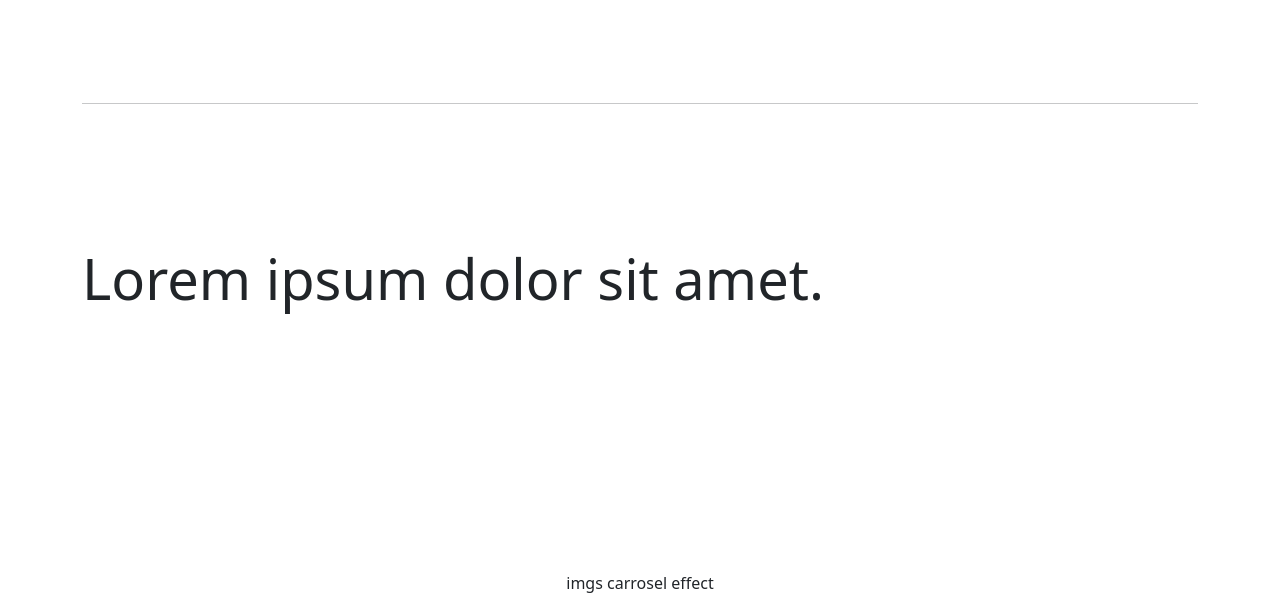
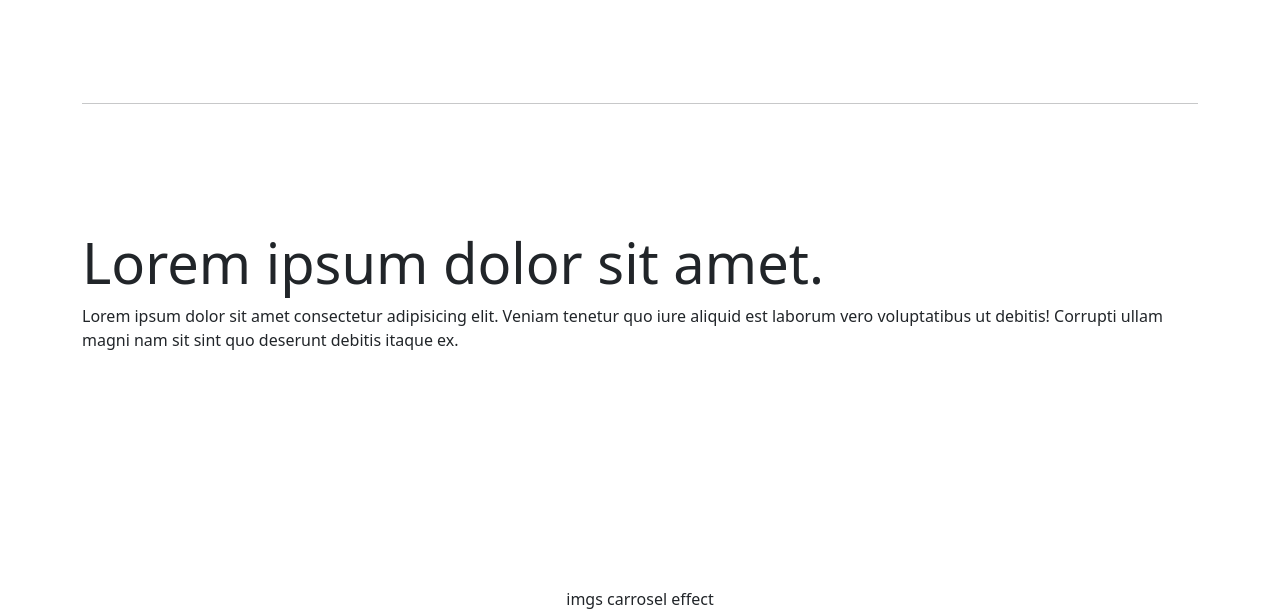
Before and after one commit to danielBRTanimacao/ebook-world-django, a Django app: page / in a window 1280 px wide. Shown: the part 1195-1804 px from the top of the page. Run offline with Django 5.2, Linux system fonts and the light colour scheme.

Commit message:
new index

```diff
--- a/home/templates/home/index.html
+++ b/home/templates/home/index.html
@@ -51,6 +51,9 @@
             <h1 class="display-4">
                 Lorem ipsum dolor sit amet.
             </h1>
+            <p>
+                Lorem ipsum dolor sit amet consectetur adipisicing elit. Veniam tenetur quo iure aliquid est laborum vero voluptatibus ut debitis! Corrupti ullam magni nam sit sint quo deserunt debitis itaque ex.
+            </p>
         </div>
         <div class="text-center">
             imgs carrosel effect
```
